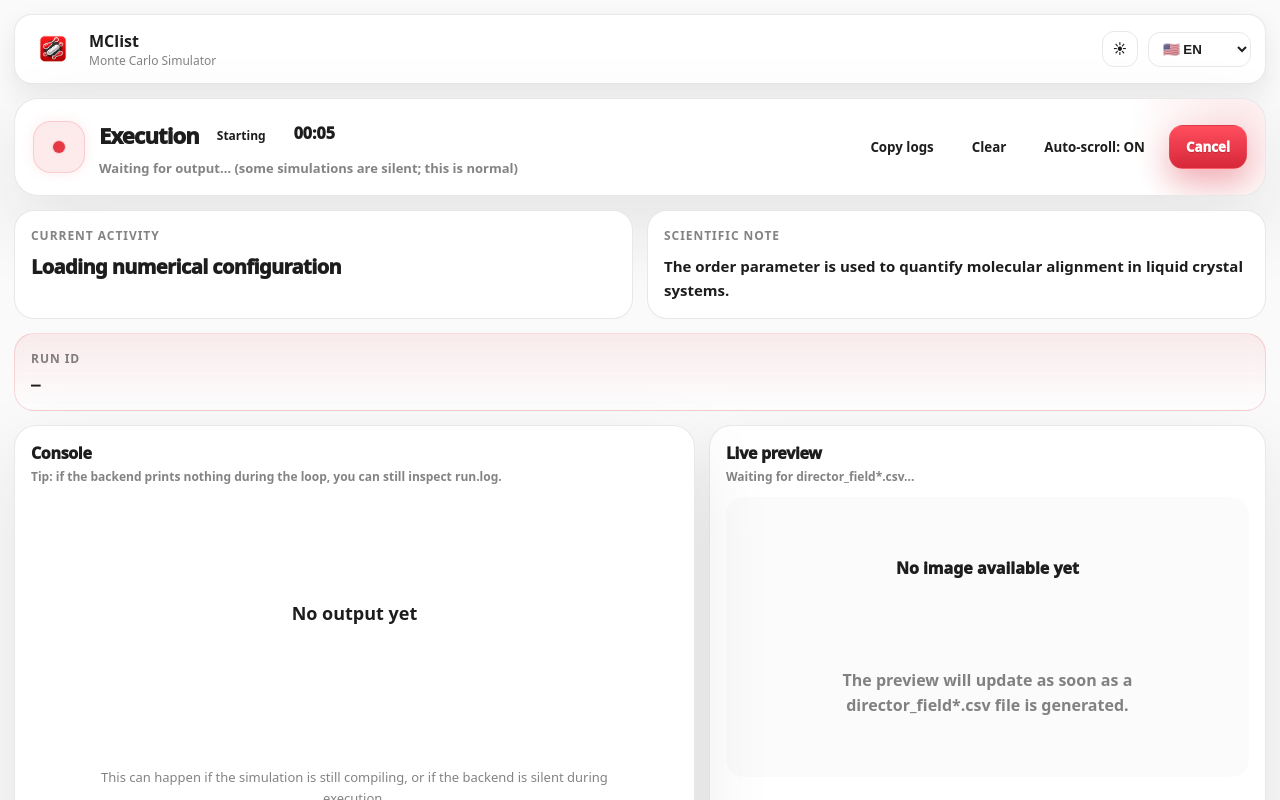
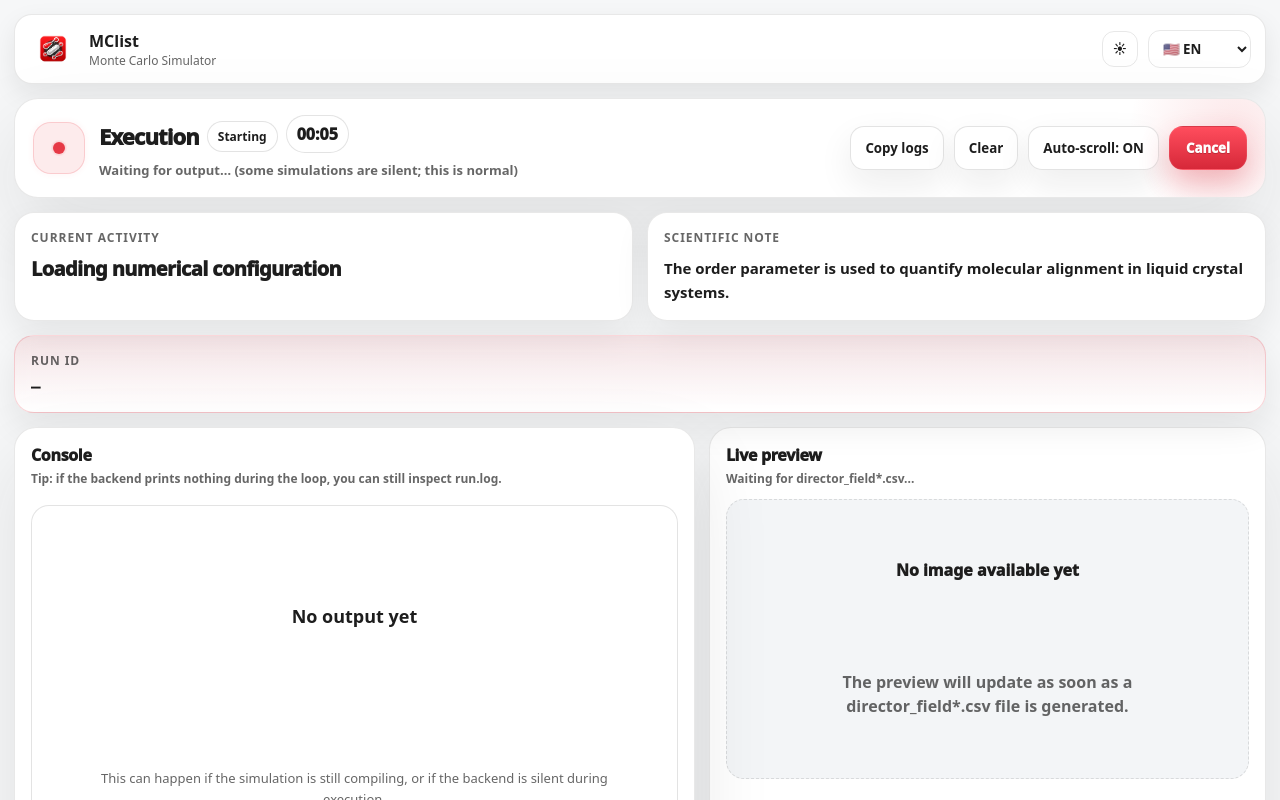
Before and after one commit to kamakawa/McLiCS, a React (Vite) app in the folder apps/desktop/renderer/: page /running in a window 1280 px wide. Shown: the top 800 px of the page. Built offline with nearby package versions, Linux system fonts and the light colour scheme.

Commit message:
Ajustes e correções de pequenos detalhes

```diff
--- a/apps/desktop/renderer/src/i18n.js
+++ b/apps/desktop/renderer/src/i18n.js
@@ -171,6 +171,8 @@ const dict = {
     orderParameterVsTemperature: "Order parameter S vs Temperature",
     energyVsTemperature: "Energy E vs Temperature",
     tableCsvName: "table.csv",
+    advancedFields: "Advanced fields",
+    required: "required",
 
     currentActivity: "Current activity",
     scientificNote: "Scientific note",
@@ -361,6 +363,7 @@ const dict = {
     orderParameterVsTemperature: "Parâmetro de ordem S vs Temperatura",
     energyVsTemperature: "Energia E vs Temperatura",
     tableCsvName: "tabela.csv",
+    advancedFields: "Campos avançados",
 
     currentActivity: "Atividade atual",
     scientificNote: "Nota científica",
@@ -554,6 +557,7 @@ const dict = {
     orderParameterVsTemperature: "Paramètre d’ordre S vs Température",
     energyVsTemperature: "Énergie E vs Température",
     tableCsvName: "table-fr.csv",
+    advancedFields: "Champs avancés",
 
     currentActivity: "Activité actuelle",
     scientificNote: "Note scientifique",
@@ -744,6 +748,7 @@ const dict = {
     orderParameterVsTemperature: "Parámetro de orden S vs Temperatura",
     energyVsTemperature: "Energía E vs Temperatura",
     tableCsvName: "tabla.csv",
+    advancedFields: "Campos avanzados",
 
     currentActivity: "Actividad actual",
     scientificNote: "Nota científica",
@@ -935,6 +940,7 @@ const dict = {
     orderParameterVsTemperature: "秩序パラメータ S vs 温度",
     energyVsTemperature: "エネルギー E vs 温度",
     tableCsvName: "table-ja.csv",
+    advancedFields: "高度な設定",
 
     currentActivity: "現在のアクティビティ",
     scientificNote: "科学メモ",
@@ -1121,6 +1127,7 @@ const dict = {
     orderParameterVsTemperature: "序参量 S 与温度",
     energyVsTemperature: "能量 E 与温度",
     tableCsvName: "table-zh.csv",
+    advancedFields: "高级设置",
 
     currentActivity: "当前活动",
     scientificNote: "科学说明",
--- a/apps/desktop/renderer/src/pages/Home.jsx
+++ b/apps/desktop/renderer/src/pages/Home.jsx
@@ -329,9 +329,9 @@ const s = {
   },
 
   ctrlBtn: {
-    border: "1px solid var(--border)",
-    background: "rgba(255,255,255,0.70)",
-    color: "var(--black)",
+    border: "1px solid var(--line)",
+    background: "var(--surface-2)",
+    color: "var(--text-main)",
     borderRadius: 12,
     padding: "8px 10px",
     cursor: "pointer",
@@ -339,9 +339,9 @@ const s = {
   },
 
   ctrlSelect: {
-    border: "1px solid var(--border)",
-    background: "rgba(255,255,255,0.70)",
-    color: "var(--black)",
+    border: "1px solid var(--line)",
+    background: "var(--surface-2)",
+    color: "var(--text-main)",
     borderRadius: 12,
     padding: "8px 10px",
     cursor: "pointer",
@@ -403,14 +403,14 @@ const s = {
     alignItems: "center",
     gap: 10,
     borderRadius: 18,
-    border: "1px solid rgba(29,29,29,0.10)",
+    border: "1px solid var(--line)",
     padding: "14px 18px",
     cursor: "pointer",
     fontWeight: 950,
     fontSize: 15,
-    color: "var(--black)",
-    background: "rgba(245,247,248,0.88)",
-    boxShadow: "0 12px 26px rgba(29,29,29,0.06)",
+    color: "var(--text-main)",
+    background: "var(--surface-2)",
+    boxShadow: "var(--shadow-soft)",
     transition: "transform 140ms ease, box-shadow 140ms ease",
   },
 
@@ -463,16 +463,16 @@ const s = {
   empty: {
     borderRadius: 18,
     padding: 20,
-    border: "1px dashed rgba(29,29,29,0.18)",
-    color: "rgba(29,29,29,0.72)",
-    background: "rgba(245,247,248,0.35)",
+    border: "1px dashed var(--line)",
+    color: "var(--muted)",
+    background: "var(--panel-2)",
   },
 
   recentRow: {
     width: "100%",
     padding: "12px 14px",
-    border: "1px solid rgba(29,29,29,0.07)",
-    background: "rgba(245,247,248,0.65)",
+    border: "1px solid var(--line)",
+    background: "var(--surface-2)",
     display: "flex",
     justifyContent: "space-between",
     alignItems: "center",
@@ -480,7 +480,7 @@ const s = {
     transition: "transform 140ms ease, box-shadow 140ms ease",
     cursor: "pointer",
     textAlign: "left",
-    color: "var(--black)",
+    color: "var(--text-main)",
   },
 
   recentRowHover: {
@@ -514,7 +514,7 @@ const s = {
     borderRadius: 12,
     display: "grid",
     placeItems: "center",
-    background: "rgba(29,29,29,0.06)",
+    background: "var(--panel-2)",
   },
 
   recentName: {
@@ -539,8 +539,8 @@ const s = {
   recentAction: {
     fontSize: 12,
     fontWeight: 900,
-    color: "var(--black)",
-    opacity: 0.75,
+    color: "var(--text-main)",
+    opacity: 0.82,
   },
 
   footerHint: {
--- a/apps/desktop/renderer/src/pages/Running.jsx
+++ b/apps/desktop/renderer/src/pages/Running.jsx
@@ -667,8 +667,8 @@ const s = {
   },
 
   infoCardHighlight: {
-    background: "linear-gradient(180deg, rgba(230,57,70,0.08), rgba(255,255,255,0.72))",
-    border: "1px solid rgba(230,57,70,0.18)",
+    background: "linear-gradient(180deg, rgba(230,57,70,0.10), var(--panel))",
+    border: "1px solid rgba(230,57,70,0.20)",
   },
 
   infoLabel: {
@@ -791,12 +791,12 @@ const s = {
   },
 
   imagePreviewWrap: {
-  border: "1px solid var(--line)",
-  borderRadius: 18,
-  overflow: "hidden",
-  background: "rgba(245,247,248,0.65)",
-  padding: 10,
-},
+    border: "1px solid var(--line)",
+    borderRadius: 18,
+    overflow: "hidden",
+    background: "var(--panel-2)",
+    padding: 10,
+  },
 
 imagePreview: {
   display: "block",
@@ -813,7 +813,7 @@ previewEmpty: {
   placeItems: "center",
   textAlign: "center",
   padding: 18,
-  background: "rgba(245,247,248,0.45)",
+  background: "var(--panel-2)",
 },
 
 previewEmptyTitle: {
--- a/apps/desktop/renderer/src/pages/Setup.jsx
+++ b/apps/desktop/renderer/src/pages/Setup.jsx
@@ -143,7 +143,7 @@ export default function Setup() {
               className="ui-hover"
               onClick={() => setShowAdvanced((v) => !v)}
             >
-              {lang?.startsWith("pt") ? "Campos avançados" : "Advanced fields"}
+              {t("advancedFields")}
             </button>
 
             <button style={s.btnGhost} className="ui-hover" onClick={exportParam}>
@@ -167,7 +167,11 @@ export default function Setup() {
           </div>
         ) : null}
 
-        {showHelpGuide ? <ParameterHelpPanel /> : null}
+        {showHelpGuide ? (
+          <div style={s.helpGuide}>
+            <ParameterHelpPanel />
+          </div>
+        ) : null}
 
         <Section title={t("grid")}>
           <Row cols={3}>
@@ -509,7 +513,7 @@ export default function Setup() {
         </Section>
 
         {showAdvanced ? (
-          <Section title={lang?.startsWith("pt") ? "Campos avançados" : "Advanced fields"}>
+          <Section title={t("advancedFields")}>
             <Row cols={3}>
               <Input
                 label="phi_0"
@@ -649,7 +653,7 @@ export default function Setup() {
       <style>{`
         .ui-hover:hover{
           transform: translateY(-1px);
-          box-shadow: 0 14px 30px rgba(29,29,29,0.10);
+          box-shadow: 0 14px 30px rgba(0,0,0,0.16);
         }
 
         .ui-hover:disabled:hover{
@@ -664,7 +668,7 @@ export default function Setup() {
         }
 
         .setup-input:hover{
-          border-color: rgba(29,29,29,0.18);
+          border-color: var(--line);
         }
 
         @media (max-width: 1180px){
@@ -690,6 +694,45 @@ export default function Setup() {
             grid-template-columns: 1fr !important;
           }
         }
+
+        /* =========================
+              FIX PARAMETER GUIDE DARK
+            ========================= */
+
+            div[style*="isolation: isolate"] * {
+              color: var(--text-main) !important;
+            }
+
+            /* textos secundários */
+            div[style*="isolation: isolate"] p,
+            div[style*="isolation: isolate"] span,
+            div[style*="isolation: isolate"] li {
+              color: var(--muted) !important;
+            }
+
+            /* títulos */
+            div[style*="isolation: isolate"] h1,
+            div[style*="isolation: isolate"] h2,
+            div[style*="isolation: isolate"] h3,
+            div[style*="isolation: isolate"] strong {
+              color: var(--text-main) !important;
+            }
+
+            /* blocos */
+            div[style*="isolation: isolate"] div {
+              background: transparent !important;
+              border-color: var(--border-color) !important;
+            }
+
+            /* código */
+            div[style*="isolation: isolate"] code,
+            div[style*="isolation: isolate"] pre {
+              background: var(--bg-surface-2) !important;
+              color: var(--text-main) !important;
+              border: 1px solid var(--border-color) !important;
+              border-radius: 10px;
+              padding: 6px 8px;
+            }
       `}</style>
     </div>
   );
@@ -1346,4 +1389,18 @@ const s = {
     minWidth: 0,
     flexWrap: "wrap",
   },
+
+  helpGuide: {
+    background: "var(--panel)",
+    border: "1px solid var(--border)",
+    borderRadius: 22,
+    padding: 16,
+    boxShadow: "0 16px 38px rgba(29,29,29,0.06)",
+
+    /* 🔥 ISSO AQUI RESOLVE O DARK */
+    color: "var(--text-main)",
+
+    /* força herança correta */
+    isolation: "isolate",
+  },
 };
--- a/apps/desktop/renderer/src/styles/globals.css
+++ b/apps/desktop/renderer/src/styles/globals.css
@@ -2,17 +2,43 @@
 
 *{ box-sizing: border-box; }
 html, body { height: 100%; }
+
 body{
   margin:0;
   font-family: var(--font);
   background: var(--bg);
-  color: var(--black);
+  color: var(--text-main);
 }
 
-button{ font-family: inherit; }
-a{ color: inherit; text-decoration: none; }
+button,
+input,
+select,
+textarea{
+  font-family: inherit;
+  color: inherit;
+}
 
-input:focus {
-  border-color: rgba(230,57,70,0.35);
-  box-shadow: 0 0 0 4px rgba(230,57,70,0.12);
+a{
+  color: inherit;
+  text-decoration: none;
 }
+
+input,
+select,
+textarea{
+  background: var(--bg-surface-2);
+  color: var(--text-main);
+}
+
+input::placeholder,
+textarea::placeholder{
+  color: var(--muted);
+}
+
+input:focus,
+select:focus,
+textarea:focus {
+  border-color: rgba(230,57,70,0.45);
+  box-shadow: 0 0 0 4px rgba(230,57,70,0.14);
+  outline: none;
+}
--- a/apps/desktop/renderer/src/styles/theme.css
+++ b/apps/desktop/renderer/src/styles/theme.css
@@ -1,17 +1,27 @@
 :root{
   --red: #E63946;
 
-  /* mais neutro, menos “esverdeado” que #F1FAEE */
-  --bg: #fafafa;
+  --bg: #f6f7f8;
+  --panel: #ffffff;
+  --panel-2: #f3f5f7;
+  --surface-2: rgba(255,255,255,0.78);
+  --bg-surface-2: #f4f6f8;
 
-  --muted: rgba(29,29,29,0.55);
+  --text: #1D1D1D;
+  --text-main: #1D1D1D;
+  --text-strong: #111111;
   --black: #1D1D1D;
+  --muted: rgba(29,29,29,0.68);
 
-  --panel: #ffffff;
-  --border: rgba(29, 29, 29, 0.10);
+  --border: rgba(29,29,29,0.10);
+  --border-color: rgba(29,29,29,0.14);
+  --line: rgba(29,29,29,0.12);
 
-  /* sombra mais “premium” */
-  --shadow: 0 30px 80px rgba(29, 29, 29, 0.10);
+  --ok: #22a35a;
+  --bad: #E63946;
+
+  --shadow-soft: 0 14px 34px rgba(29,29,29,0.08);
+  --shadow: 0 30px 80px rgba(29,29,29,0.10);
 
   --radius: 18px;
   --gap: 14px;
@@ -20,13 +30,27 @@
 }
 
 html[data-theme="dark"]{
-  --bg: #0f0f10;
-  --black: #F1FAEE;
-  --muted: rgba(241,250,238,0.65);
+  --bg: #0d1014;
+  --panel: #151a21;
+  --panel-2: #1a2028;
+  --surface-2: rgba(30,36,46,0.92);
+  --bg-surface-2: #1b222c;
 
-  --panel: #17181a;
-  --border: rgba(241, 250, 238, 0.10);
-  --shadow: 0 30px 90px rgba(0,0,0,0.55);
+  --text: #edf2f7;
+  --text-main: #edf2f7;
+  --text-strong: #ffffff;
+  --black: #edf2f7;
+  --muted: rgba(237,242,247,0.74);
+
+  --border: rgba(255,255,255,0.08);
+  --border-color: rgba(255,255,255,0.12);
+  --line: rgba(255,255,255,0.14);
+
+  --ok: #3ddc84;
+  --bad: #ff6b78;
+
+  --shadow-soft: 0 16px 36px rgba(0,0,0,0.34);
+  --shadow: 0 30px 90px rgba(0,0,0,0.52);
 
   --glass-blur: 12px;
 }
```
